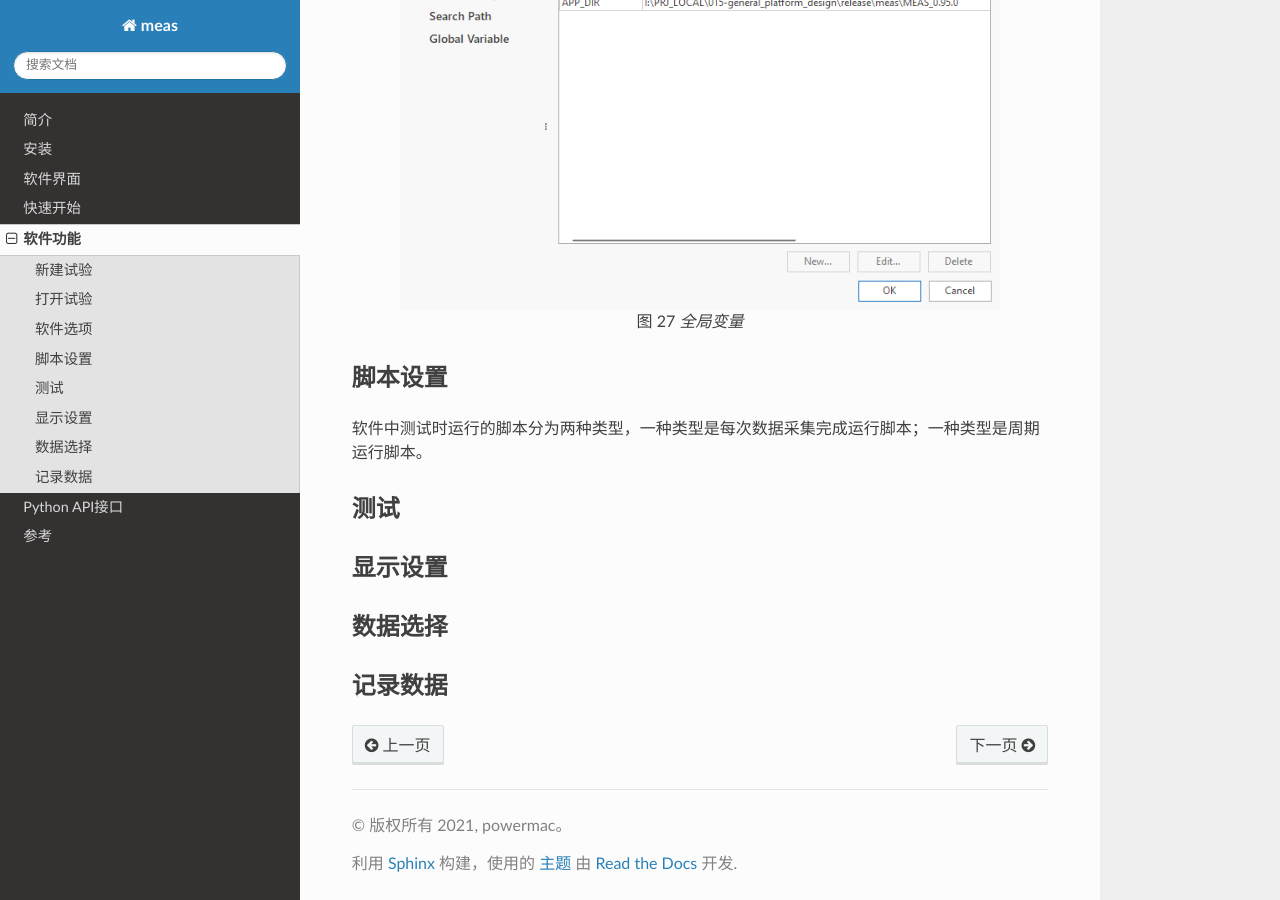
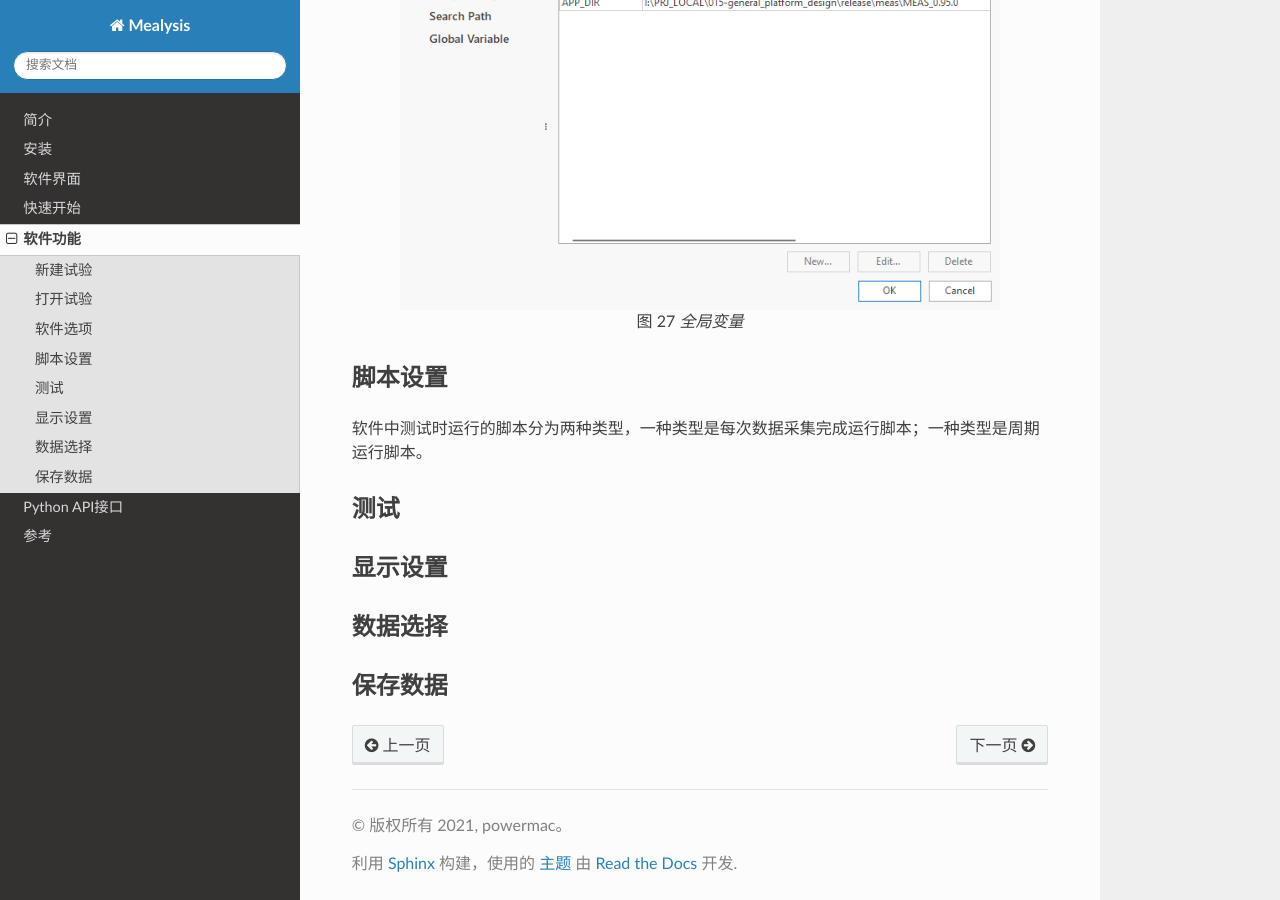
Before and after one commit to winningdaffy/mealysis_manual, a Sphinx documentation site: the page built from source/005_function_operation.rst, in a window 1280 px wide and 900 px high, scrolled down 2953 px. Built offline with Sphinx 7.4.7 and the Read the Docs theme 2.0.0, drawn with Linux system fonts in a browser that asks for light colours.

Commit message:
修改软件名称Mealysis

```diff
--- a/source/005_function_operation.rst
+++ b/source/005_function_operation.rst
@@ -103,5 +103,5 @@
 -------------------
 
 
-记录数据
+保存数据
 -------------------
--- a/source/007_reference.rst
+++ b/source/007_reference.rst
@@ -9,7 +9,7 @@
 .. figure:: /images/device_config_param.png
     :width: 300px
     :align: center
-    :name: tool_file
+    :name: device_config_param
 
     设备配置文件格式
 
--- a/source/conf.py
+++ b/source/conf.py
@@ -17,7 +17,7 @@
 
 # -- Project information -----------------------------------------------------
 
-project = 'meas'
+project = 'Mealysis'
 copyright = '2021, powermac'
 author = 'powermac'
 
```
